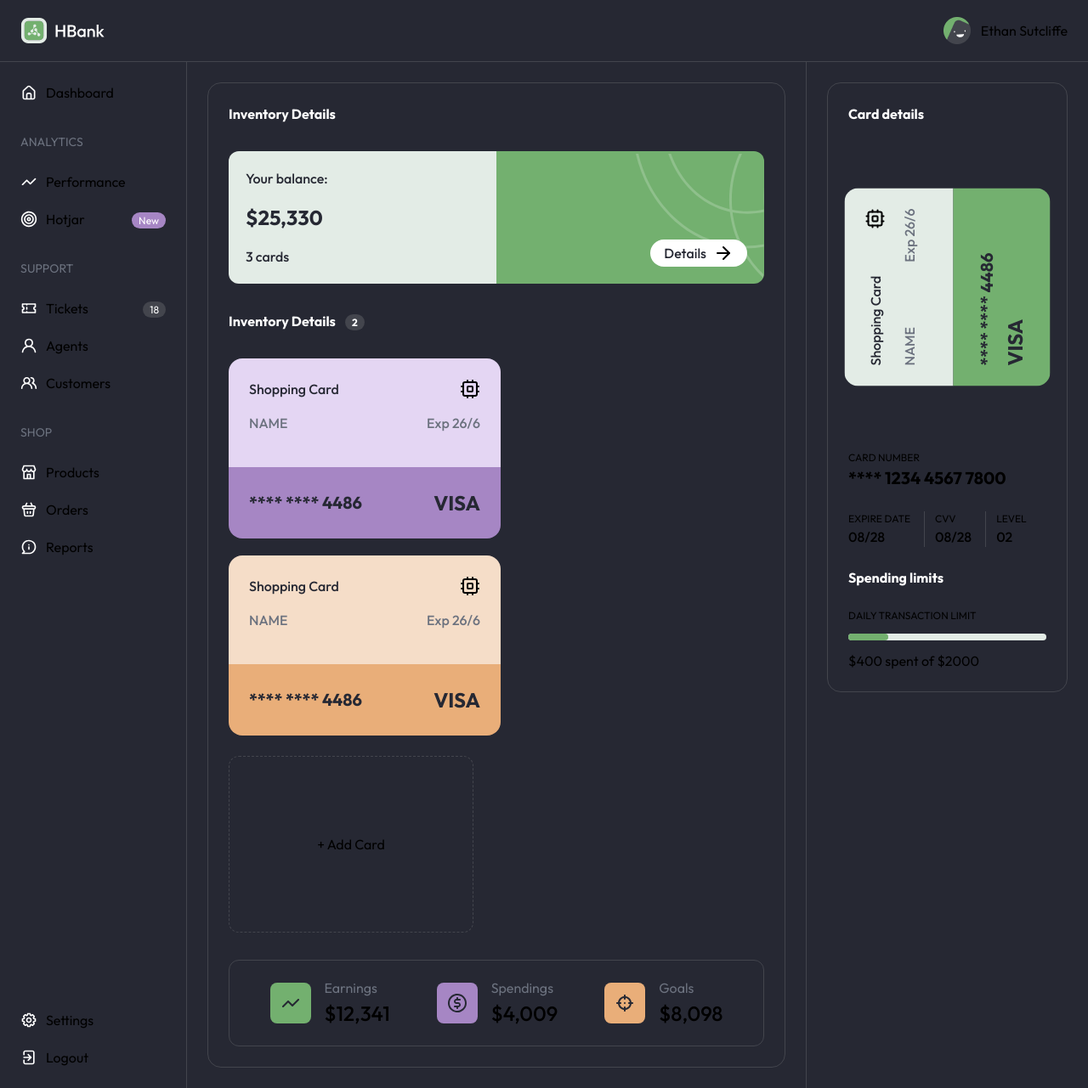
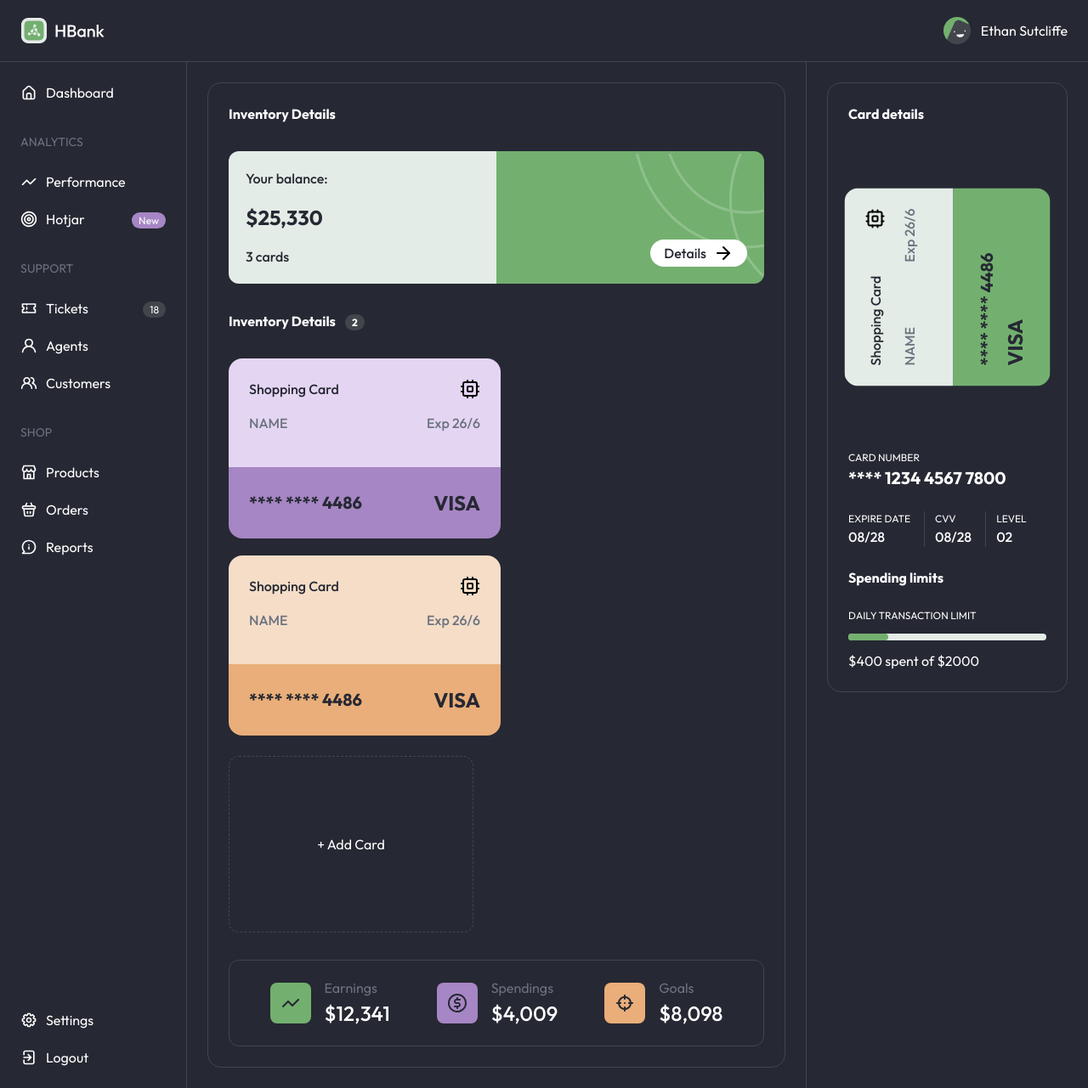
Before and after one commit to EdiedRamos/devchallenges, a Next.js app: page /bank-dashboard in a window 1280 px wide. Shown: the whole page at 85% size. Built offline with nearby package versions, Linux system fonts and the light colour scheme.

Commit message:
feat: update font colors

```diff
--- a/src/app/bank-dashboard/(components)/addCard.tsx
+++ b/src/app/bank-dashboard/(components)/addCard.tsx
@@ -1,6 +1,6 @@
 export function AddCard() {
   return (
-    <div className="flex justify-center items-center border-[1px] border-bdb-gray-200 w-full max-w-72 h-52 rounded-xl border-dashed">
+    <div className="flex justify-center items-center border-[1px] border-bdb-gray-200 w-full max-w-72 h-52 rounded-xl border-dashed text-bdb-white">
       + Add Card
     </div>
   );
--- a/src/app/bank-dashboard/(components)/aside.tsx
+++ b/src/app/bank-dashboard/(components)/aside.tsx
@@ -2,7 +2,7 @@ import { ShoppingCard } from "./shoppingCard";
 
 export function Aside() {
   return (
-    <aside className="w-full p-6">
+    <aside className="w-full p-6 text-bdb-white">
       <div className="border-[1px] border-bdb-gray-200 p-6 rounded-2xl">
         <h4 className="text-bdb-white font-bold">Card details</h4>
         <div className="h-96 flex flex-col items-center justify-center">
--- a/src/app/bank-dashboard/(components)/header.tsx
+++ b/src/app/bank-dashboard/(components)/header.tsx
@@ -4,7 +4,7 @@ export function Header() {
       <img src="/bank-dashboard/hbank-logo.svg" alt="hbank logo" />
       <div className="flex flex-wrap items-center gap-3">
         <img src="/bank-dashboard/avatar.png" alt="user image" />
-        <p>Ethan Sutcliffe</p>
+        <p className="text-bdb-white">Ethan Sutcliffe</p>
       </div>
     </header>
   );
--- a/src/app/bank-dashboard/(components)/info.tsx
+++ b/src/app/bank-dashboard/(components)/info.tsx
@@ -15,7 +15,7 @@ export function Info({ text, money, image, iconColor }: Props) {
       </div>
       <div>
         <p className="text-bdb-gray-100">{text}</p>
-        <p className="text-cs-24 font-medium">
+        <p className="text-cs-24 font-medium text-bdb-white">
           ${Number(money).toLocaleString()}
         </p>
       </div>
--- a/src/app/bank-dashboard/(components)/navigation.tsx
+++ b/src/app/bank-dashboard/(components)/navigation.tsx
@@ -44,7 +44,7 @@ function NavigationMainSpacer({ children }: PropsWithChildren) {
 
 export function Navigation() {
   return (
-    <nav className="flex flex-col justify-between border-r-[1px] border-bdb-gray-200 w-[70px] lg:w-full max-w-[220px] p-6 min-h-screen">
+    <nav className="flex flex-col justify-between border-r-[1px] border-bdb-gray-200 w-[70px] lg:w-full max-w-[220px] p-6 min-h-screen text-bdb-white">
       <div className="grid gap-3 lg:gap-0">
         <NavigationItem imageSrc="/bank-dashboard/House.svg" text="Dashboard" />
 
```
